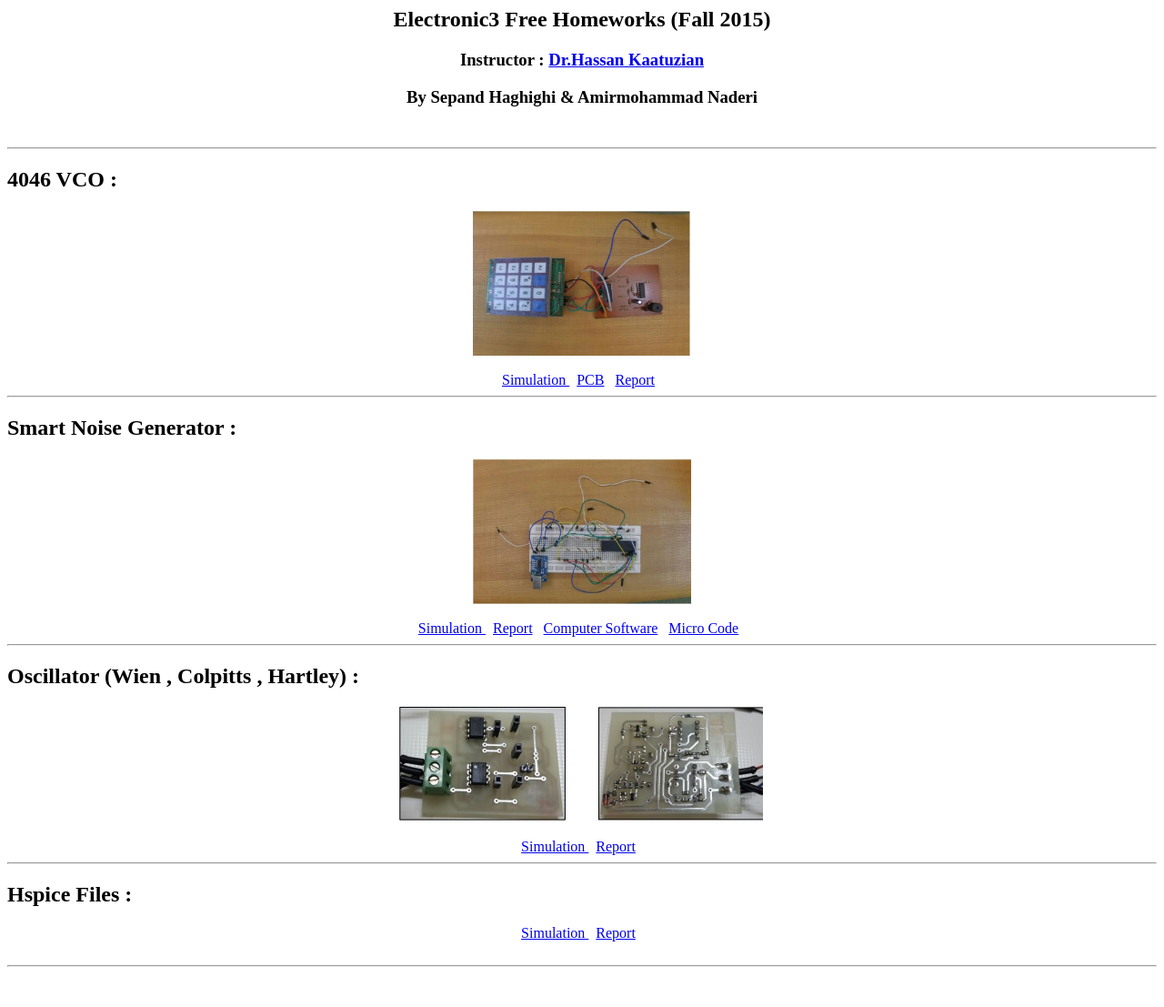
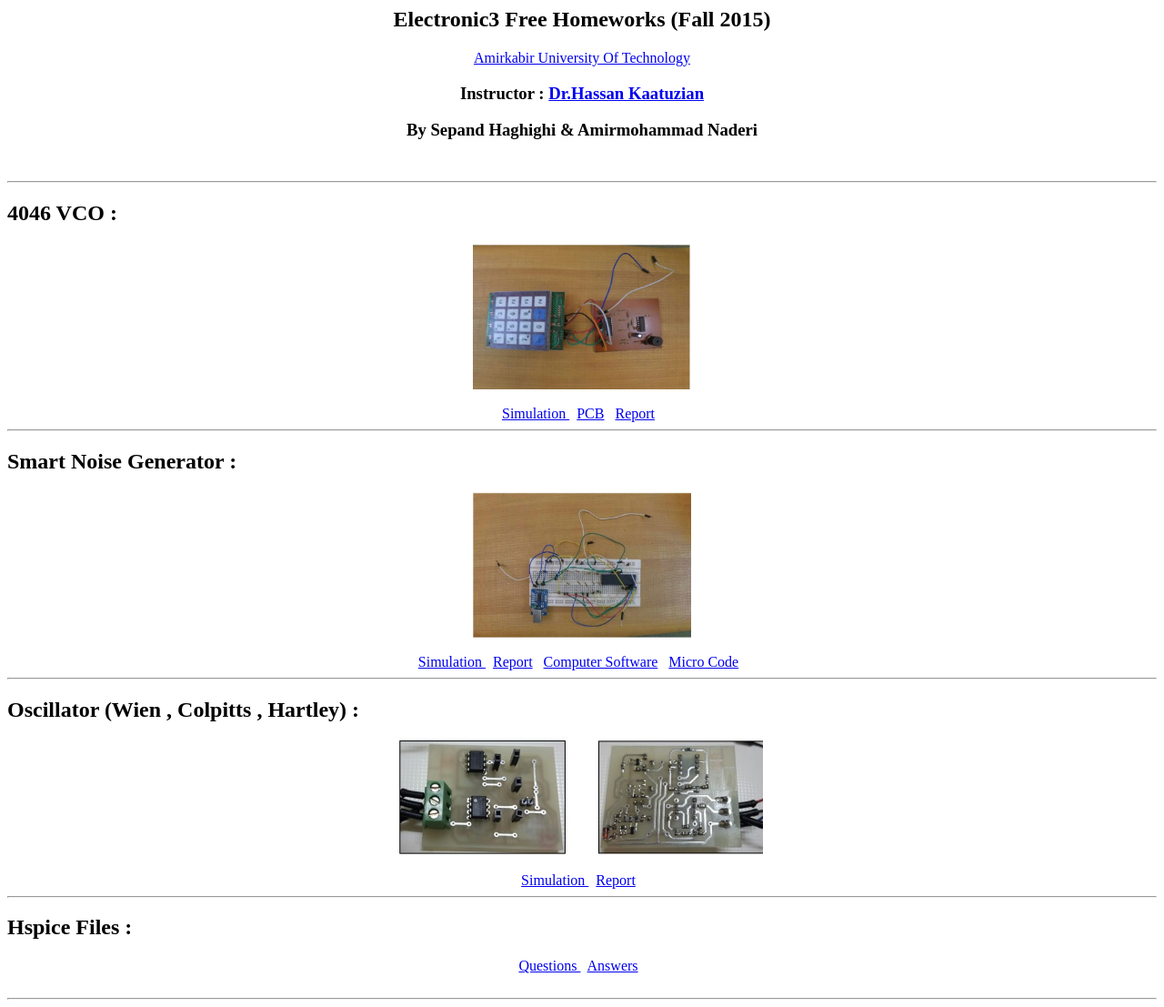
Before and after one commit to sepandhaghighi/elec_3, a plain HTML site: page index.html in a window 1280 px wide. Shown: the whole page at 91% size. Before the commit the page ends 1071 px from the top, so only its background shows below. Drawn offline with Linux system fonts and the light colour scheme.

Commit message:
fix:minor edit

```diff
--- a/index.html
+++ b/index.html
@@ -5,9 +5,10 @@
 </head>
 
 <body>
-<center> <h2> Electronic3 Free Homeworks (Fall 2015) </h2> </center>
-<center><h3>Instructor : <a href="http://www.aut.ac.ir/official/main.asp?uid=hsnkato"> Dr.Hassan Kaatuzian </a></center> </h3>
-<center><h3>By Sepand Haghighi & Amirmohammad Naderi </h3> </center>
+<center> <h2> Electronic3 Free Homeworks (Fall 2015) </h2>
+ <a href="http://aut.ac.ir"> Amirkabir University Of Technology</a>
+<h3>Instructor : <a href="http://www.aut.ac.ir/official/main.asp?uid=hsnkato"> Dr.Hassan Kaatuzian </a> </h3>
+<h3>By Sepand Haghighi & Amirmohammad Naderi </h3> </center>
 &nbsp
 
 
@@ -60,9 +61,9 @@
 <hr/>
 
 <h2> Hspice Files : </h2>
-<center><a href="files/Questions.pdf">Simulation </a>
+<center><a href="files/Questions.pdf">Questions </a>
 &nbsp
-<a href="files/Answers.zip">Report</a>
+<a href="files/Answers.zip">Answers</a>
 &nbsp
 </center>
 &nbsp
```
